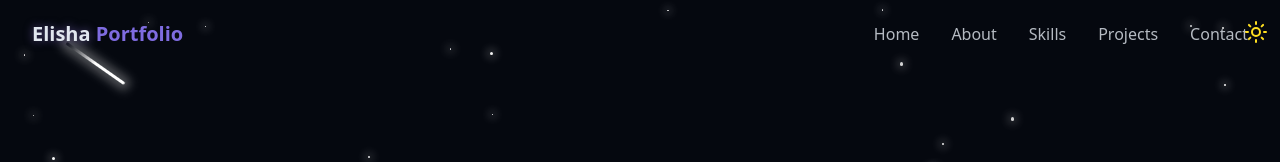
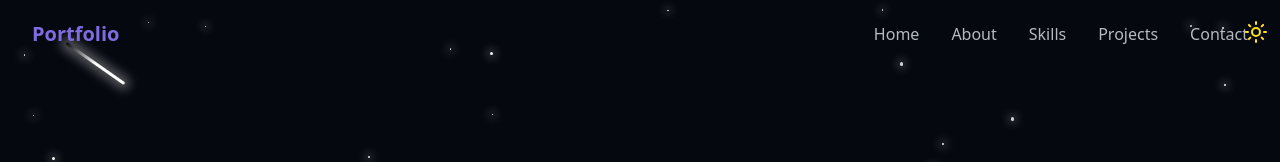
Before and after one commit to Auspicious77/Portfolio, a React (Vite) app: page / in a window 1280 px wide. Shown: the top 162 px of the page. Built offline with nearby package versions, Linux system fonts and the light colour scheme.

Commit message:
Replace Apple icon with FaApple in ProjectsSection and ProjectsPage; clean up Navbar component

```diff
--- a/src/components/Navbar.jsx
+++ b/src/components/Navbar.jsx
@@ -35,7 +35,7 @@ export const Navbar = () => {
           href="#hero"
         >
           <span className="relative z-10">
-            <span className="text-glow text-foreground"> Elisha </span>{" "}
+            <span className="text-glow text-foreground"></span>{" "}
             Portfolio
           </span>
         </a>
--- a/src/components/ProjectsSection.jsx
+++ b/src/components/ProjectsSection.jsx
@@ -1,4 +1,5 @@
 import { Apple, Smartphone, ArrowRight, ExternalLink, Github } from "lucide-react";
+import { FaApple } from "react-icons/fa";
 import { MdAndroid, MdPhoneAndroid } from "react-icons/md";
 
 
@@ -108,7 +109,7 @@ export const ProjectsSection = () => {
                         rel="noopener noreferrer"
                         className="text-foreground/80 hover:text-primary transition-colors duration-300"
                       >
-                        <Apple size={20} />
+                        <FaApple size={20} />
                       </a>
                     )}
 
@@ -130,7 +131,7 @@ export const ProjectsSection = () => {
         </div>
 
         <div className="inset-0 flex flex-col sm:flex-row items-center justify-center gap-4 px-4 mt-15">
-             <a
+          <a
             className="flex items-center justify-center gap-2 px-15 py-3 rounded-full bg-primary text-white hover:bg-primary/90 transition-colors duration-300 text-base sm:text-lg"
             href="/projects#projects"
           >
--- a/src/pages/ProjectsPage.jsx
+++ b/src/pages/ProjectsPage.jsx
@@ -6,6 +6,8 @@ import { Footer } from "../components/Footer";
 import { Apple, ArrowRight, Github } from "lucide-react";
 import { MdAndroid } from "react-icons/md";
 import { projects } from "../lib/projectData";
+import { SiAppstore } from "react-icons/si";
+import { FaApple } from "react-icons/fa";
 
 
 export const ProjectsPage = () => {
@@ -86,9 +88,11 @@ export const ProjectsPage = () => {
                             rel="noopener noreferrer"
                             className="text-foreground/80 hover:text-primary transition-colors duration-300"
                           >
-                            <Apple size={20} />
+                            <FaApple size={20} />
                           </a>
                         )}
+
+
                         {project.androidUrl && (
                           <a
                             href={project.androidUrl}
```
